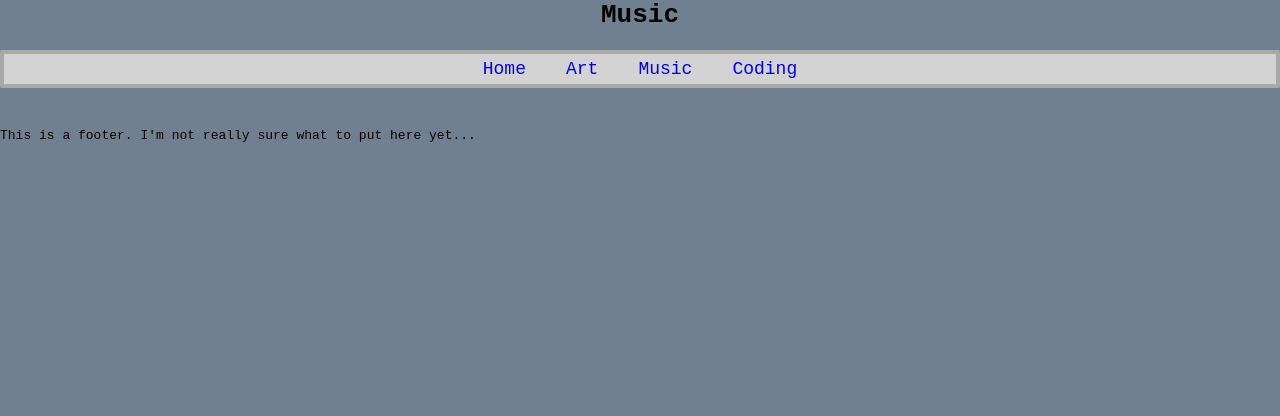
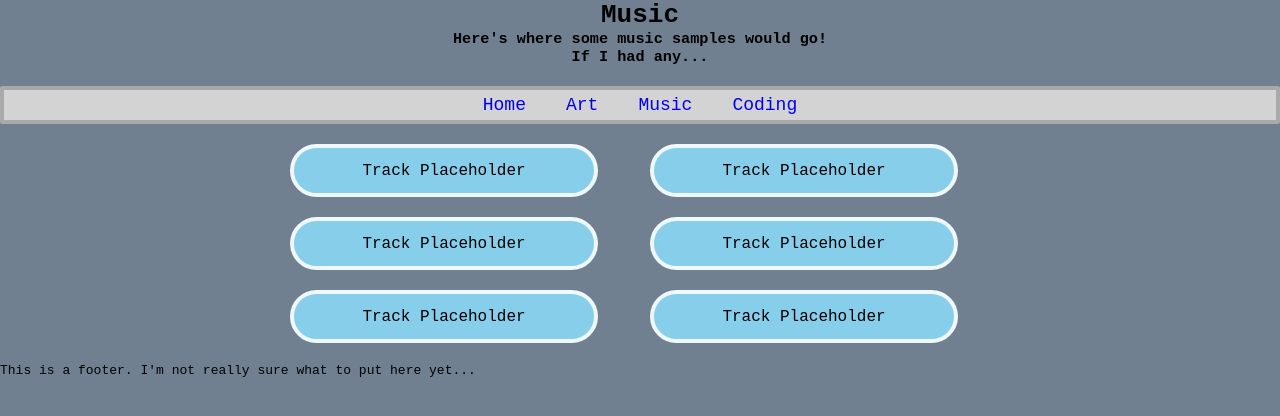
Before and after one commit to Arkonoid/projects-blog, a plain HTML site: page music.html in a window 1280 px wide. Drawn offline with nearby package versions, Linux system fonts and the light colour scheme.

Commit message:
Put finishing touches on project and remove reset

```diff
--- a/music.html
+++ b/music.html
@@ -14,6 +14,8 @@
 
     <header class='main-header'>
         <h1>Music</h1>
+        <h3>Here's where some music samples would go!<br>
+            If I had any...</h3>
     </header>
 
     <nav class='main-nav'>
@@ -24,9 +26,14 @@
     </nav>
 
     <main class='main-content'>
-        <p>
-
-        </p>
+        <div class='music-box'>
+            <div class='music-placeholder'>Track Placeholder</div>
+            <div class='music-placeholder'>Track Placeholder</div>
+            <div class='music-placeholder'>Track Placeholder</div>
+            <div class='music-placeholder'>Track Placeholder</div>
+            <div class='music-placeholder'>Track Placeholder</div>
+            <div class='music-placeholder'>Track Placeholder</div>
+        </div>
     </main>
 
     <footer class='main-footer'>
--- a/site.css
+++ b/site.css
@@ -22,6 +22,11 @@ nav{
     display: flex;
     justify-content: space-around;
     font-size: 18px;
+
+    background-color: lightgrey;
+    border: solid 4px darkgray;
+    border-radius: 2px;
+    padding: 5px;
 
     grid-area: nv;
 }
@@ -66,6 +71,27 @@ nav a{
     border: solid 4px lightgrey;
 }
 
+.music-box{
+    display: flex;
+    flex-direction: column;
+    align-items: center;
+    gap: 20px;
+}
+
+.music-placeholder{
+    display: flex;
+    justify-content: center;
+    align-items: center;
+    height: 45px;
+    width: 300px;
+
+    font-size: large;
+
+    background-color: skyblue;
+    border: solid 4px aliceblue;
+    border-radius: 50px;
+}
+
 .grid {
     display: grid;
     gap: 20px;
@@ -94,6 +120,12 @@ nav a{
     }
 
     .picture-box{
+        display: grid;
+
+        grid-template-columns: 1fr 1fr;
+    }
+
+    .music-box{
         display: grid;
 
         grid-template-columns: 1fr 1fr;
```
Also changed, not shown: art.html (+1 -1 lines), coding.html (+0 -4 lines), 1 other file.
